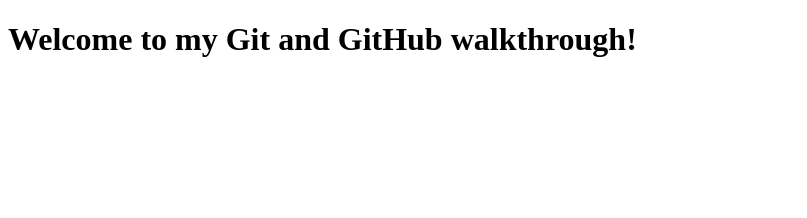
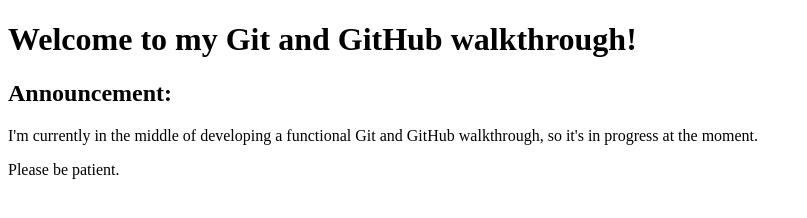
Before and after one commit to TechEvolvace/git-and-github-walkthrough, a plain HTML site: page index.html in a window 1280 px wide. Shown: the whole page, without its empty margins (0-807 px from the left). Drawn offline with Linux system fonts and the light colour scheme.

Commit message:
Added announcmeent content about this walkthrough's in-progress status!

```diff
--- a/index.html
+++ b/index.html
@@ -7,5 +7,9 @@
 </head>
 <body>
     <h1>Welcome to my Git and GitHub walkthrough!</h1>
+
+    <h2>Announcement:</h2>
+    <p>I'm currently in the middle of developing a functional Git and GitHub walkthrough, so it's in progress at the moment.</p>
+    <p>Please be patient.</p>
 </body>
 </html>
```
